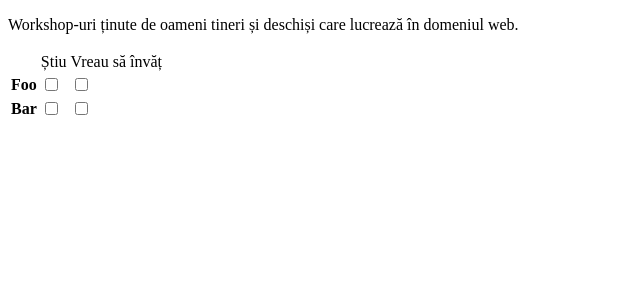
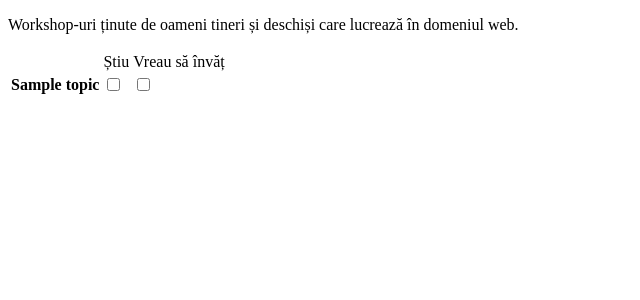
Before and after one commit to rosedu/web-workshops, a Flask app: template templates/index.html in a window 1280 px wide. Shown: the top 300 px of the page, without its empty margins (0-640 px from the left). Run offline with Flask 2, Linux system fonts and the light colour scheme; the template is opened without the code that fills it: most values are stand-ins (such as "Sample title", 1, 10 or a date in 2020).

Commit message:
generate topics html from list

```diff
--- a/server.py
+++ b/server.py
@@ -6,7 +6,11 @@ app = flask.Flask(__name__)
 
 @app.route("/")
 def index():
-    return flask.render_template('index.html')
+    topics = [
+        "Foo",
+        "Bar",
+    ]
+    return flask.render_template('index.html', topics=topics)
 
 
 if __name__ == "__main__":
--- a/templates/index.html
+++ b/templates/index.html
@@ -15,21 +15,21 @@
 <form action="/signup" method="post">
 
 <table>
+
   <thead>
     <th></th>
     <td>Știu</td>
     <td>Vreau să învăț</td>
   </thead>
+
+  {% for topic in topics %}
   <tr>
-    <th>Foo</th>
+    <th>{{ topic }}</th>
     <td><input type="checkbox"></td>
     <td><input type="checkbox"></td>
   </tr>
-  <tr>
-    <th>Bar</th>
-    <td><input type="checkbox"></td>
-    <td><input type="checkbox"></td>
-  </tr>
+  {% endfor %}
+
 </table>
 
 </form>
```
